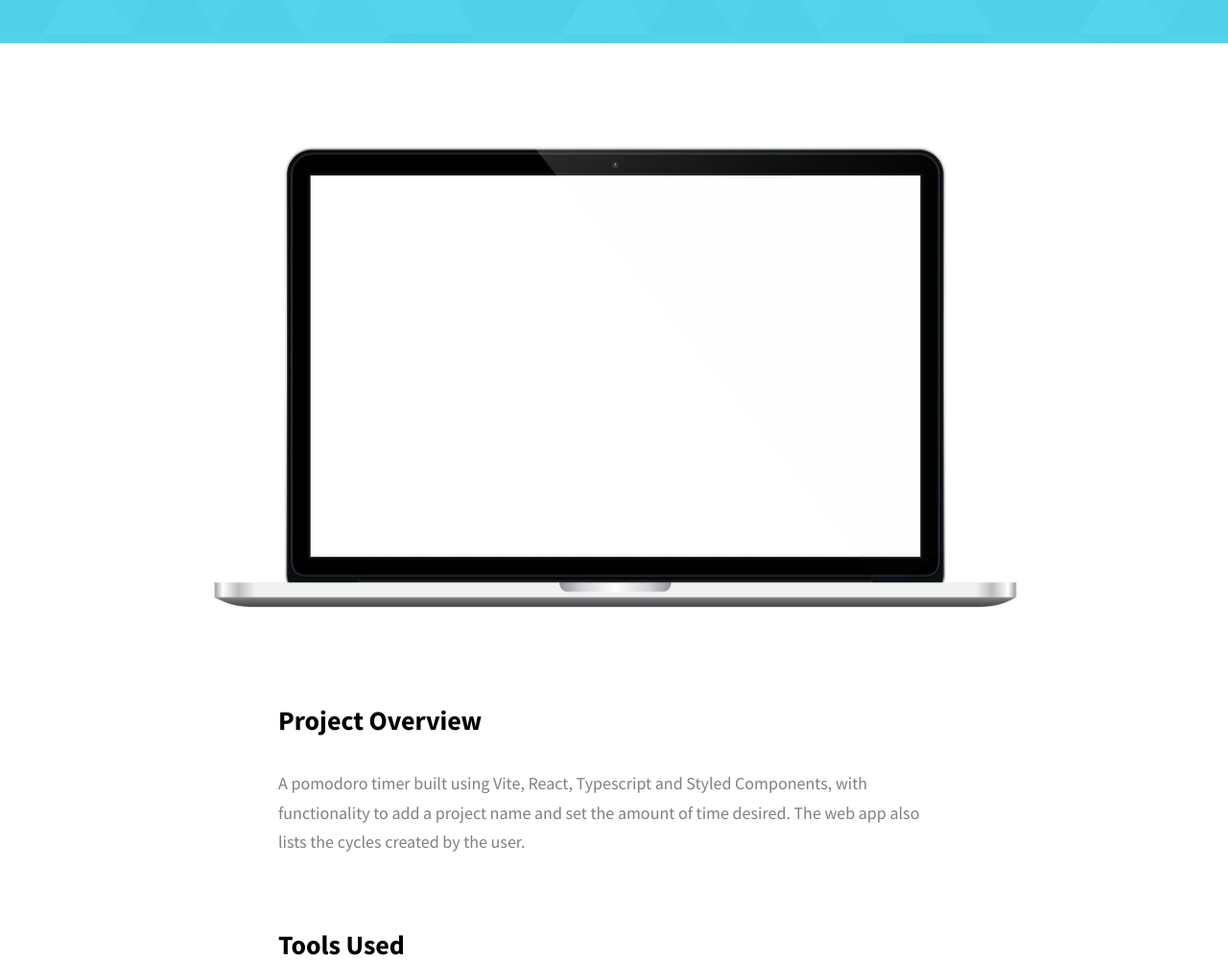
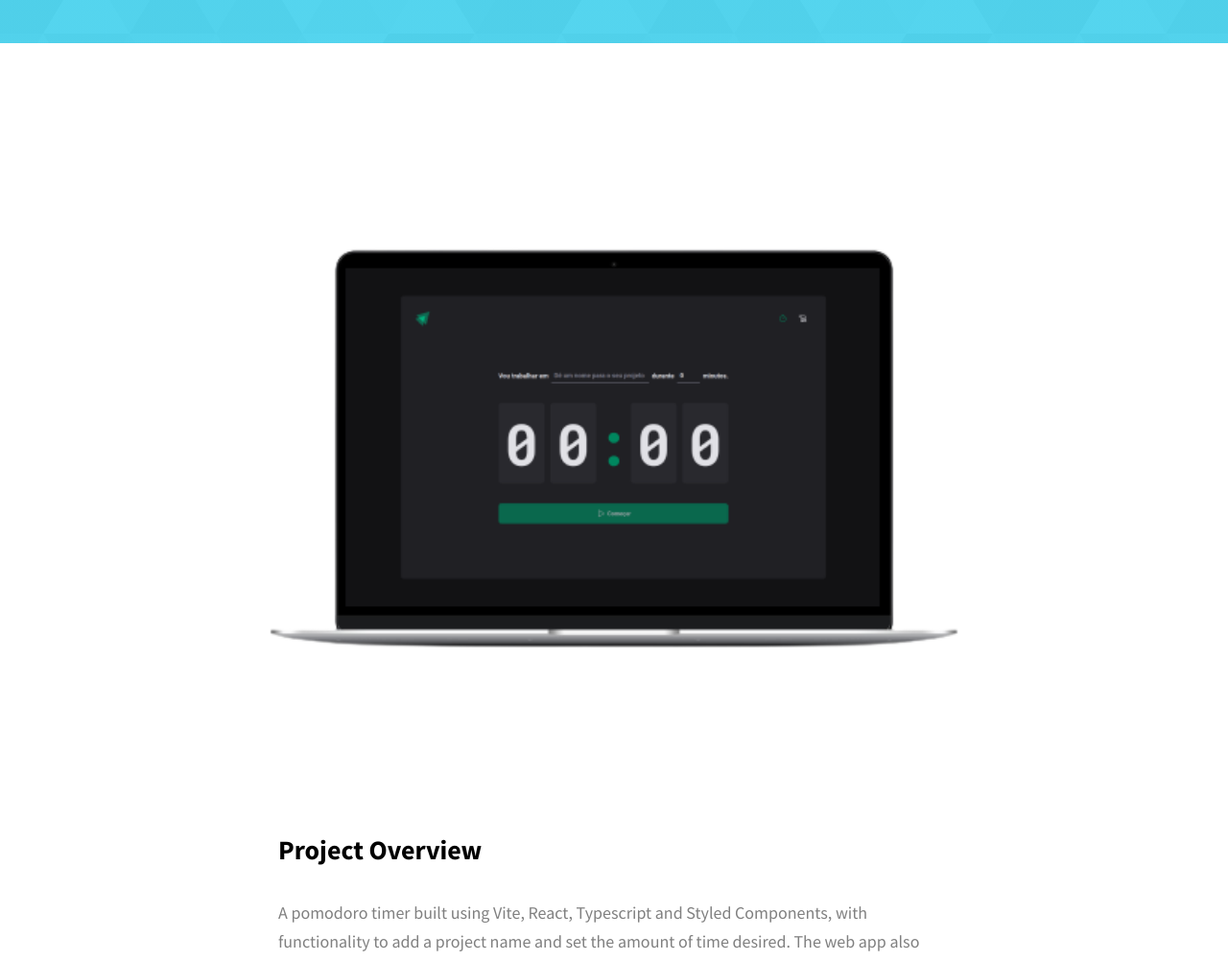
Before and after one commit to eduardowinter/my-portfolio-website, a website: page project-2.html in a window 1280 px wide. Shown: the part 640-1641 px from the top of the page at 96% size. Drawn offline with Linux system fonts and the light colour scheme.

Commit message:
Added image to project page

```diff
--- a/project-2.html
+++ b/project-2.html
@@ -100,7 +100,7 @@
         <div class="project-details__content">
           <div class="project-details__showcase-img-cont">
             <img
-              src="./assets/jpeg/project-mockup-example.jpeg"
+              src="./assets/png/pomodoro-timer.png"
               alt="Project Image"
               class="project-details__showcase-img"
             />
```
